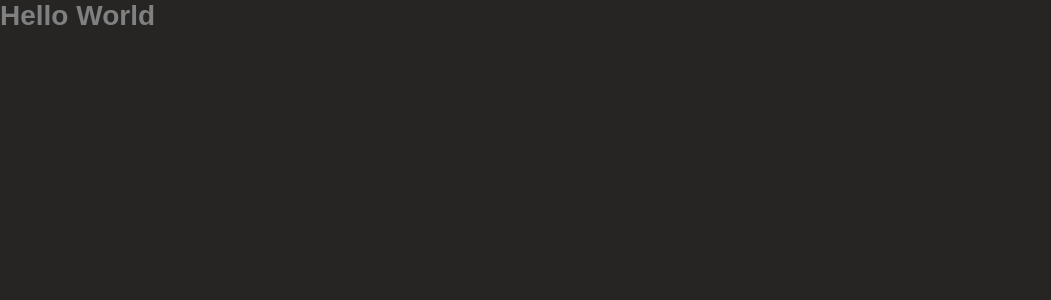
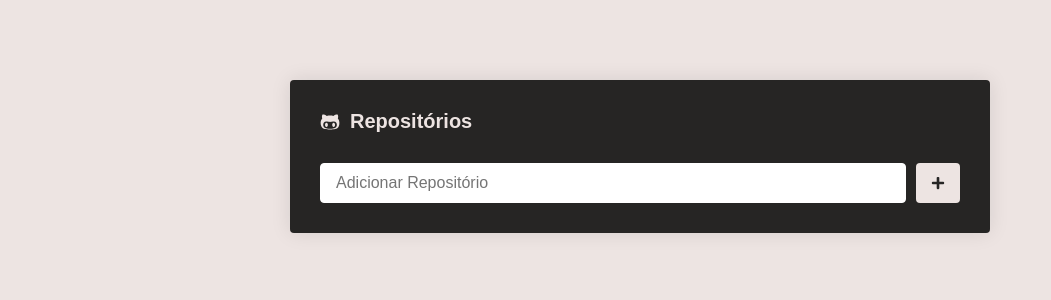
Before and after one commit to eduAlmeida1/cursoReact, a React (Create React App) app: page / in a window 1280 px wide. Shown: the top 300 px of the page, without its empty margins (0-1051 px from the left). Built offline with nearby package versions, Linux system fonts and the light colour scheme.

Commit message:
estilizando pagina principal

```diff
--- a/package.json
+++ b/package.json
@@ -8,6 +8,7 @@
     "@testing-library/user-event": "^7.1.2",
     "react": "^16.13.1",
     "react-dom": "^16.13.1",
+    "react-icons": "^3.10.0",
     "react-router-dom": "^5.2.0",
     "react-scripts": "3.4.1",
     "styled-components": "^5.1.1"
--- a/src/pages/Main/index.js
+++ b/src/pages/Main/index.js
@@ -1,7 +1,24 @@
 import React from 'react';
 
-import { Title } from './styles';
+import { FaGithubAlt, FaPlus } from 'react-icons/fa';
+
+import { Container, Form, SubmitButton } from './styles';
 
 export default function Main() {
-  return <Title>Hello World</Title>;
+  return (
+    <Container>
+      <h1>
+        <FaGithubAlt />
+        Repositórios
+      </h1>
+
+      <Form onSubmit={() => {}}>
+        <input type="text" placeholder="Adicionar Repositório" />
+
+        <SubmitButton disabled>
+          <FaPlus color="rgb(38, 37, 36)" size={14} />
+        </SubmitButton>
+      </Form>
+    </Container>
+  );
 }
--- a/src/pages/Main/styles.js
+++ b/src/pages/Main/styles.js
@@ -1,5 +1,47 @@
 import styled from 'styled-components';
 
-export const Title = styled.h1`
-  color: grey;
+export const Container = styled.div`
+  max-width: 700px;
+  background: rgb(38, 37, 36);
+  border-radius: 4px;
+  box-shadow: 0 0 20px rgba(0, 0, 0, 0.1);
+  padding: 30px;
+  margin: 80px auto;
+
+  h1 {
+    font-size: 20px;
+    display: flex;
+    flex-direction: row;
+    align-items: center;
+
+    svg {
+      margin-right: 10px;
+    }
+  }
 `;
+export const Form = styled.form`
+  margin-top: 30px;
+  display: flex;
+  flex-direction: row;
+
+  input {
+    flex: 1;
+    border: 1px solid white;
+    padding: 10px 15px;
+    border-radius: 4px;
+    font-size: 16px;
+  }
+`;
+export const SubmitButton = styled.button.attrs({
+  type: 'submit',
+})`
+  background: #ede4e2;
+  border: 0;
+  padding: 0 15px;
+  margin-left: 10px;
+  border-radius: 4px;
+
+  display: flex;
+  justify-content: center;
+  align-items: center;
+`;
--- a/src/styles/global.js
+++ b/src/styles/global.js
@@ -13,12 +13,12 @@
   }
 
   body {
-    background: rgb(38, 37, 36);
+    background: #ede4e2;
     -webkit-font-smoothing: antialiased !important;
   }
 
   body, input, button {
-    color: #222;
+    color: #ede4e2;
     font-size: 14px;
     font-family: Arial, Helvetica, sans-serif;
   }
```
Also changed, not shown: 1 other file (tests, documents, lock files or other folders).
